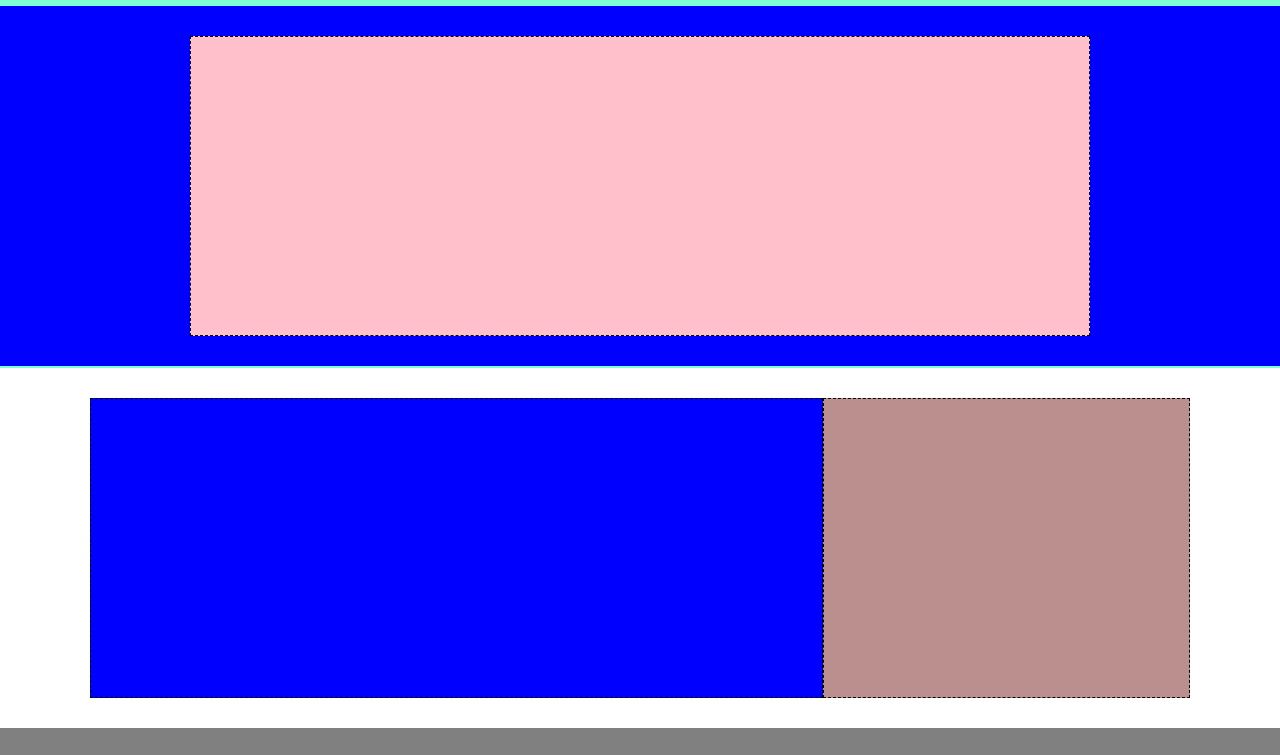
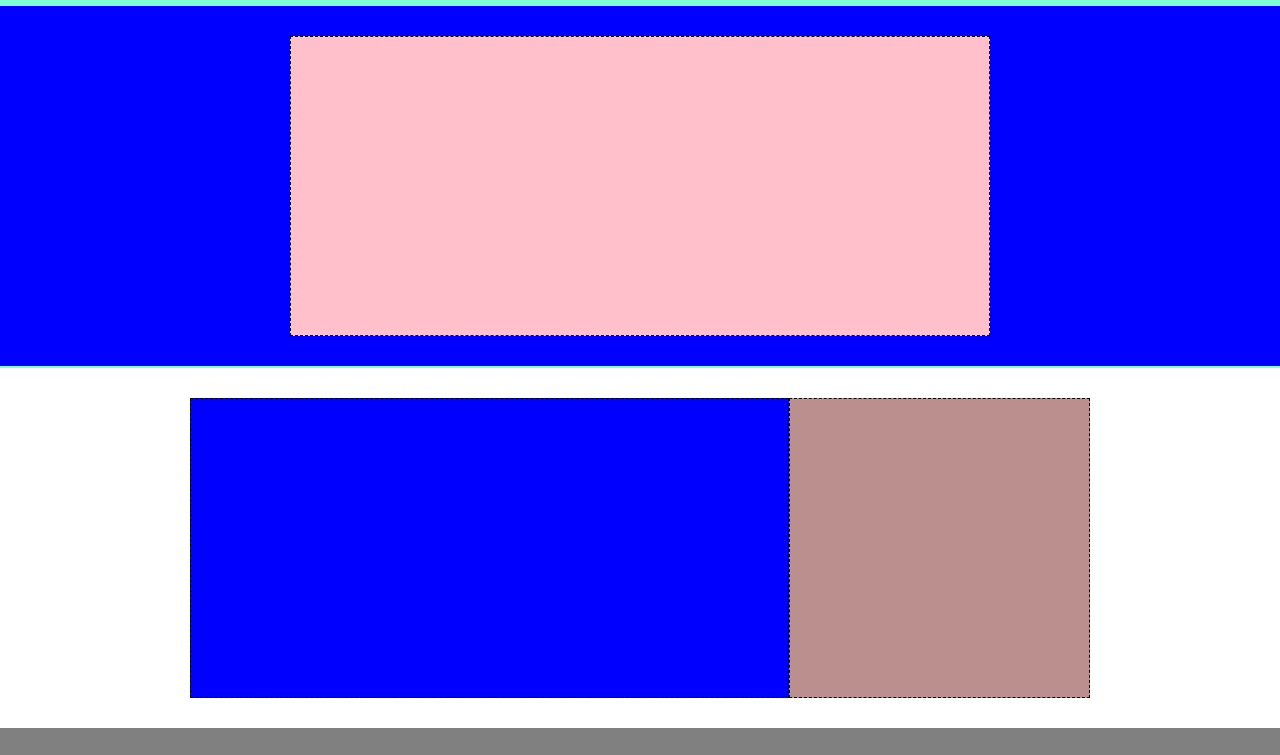
Before and after one commit to GiulioAgnello/htmlcss-struttura-discord, a plain HTML site: page index.html in a window 1280 px wide. Shown: the part 64-819 px from the top of the page. Drawn offline with Linux system fonts and the light colour scheme.

Commit message:
fixwidth

```diff
--- a/css/style.css
+++ b/css/style.css
@@ -21,7 +21,7 @@ ul {
 /* utils */
 
 .conteiner {
-  max-width: 1100px;
+  max-width: 900px;
   margin-left: auto;
   margin-right: auto;
 }
```
